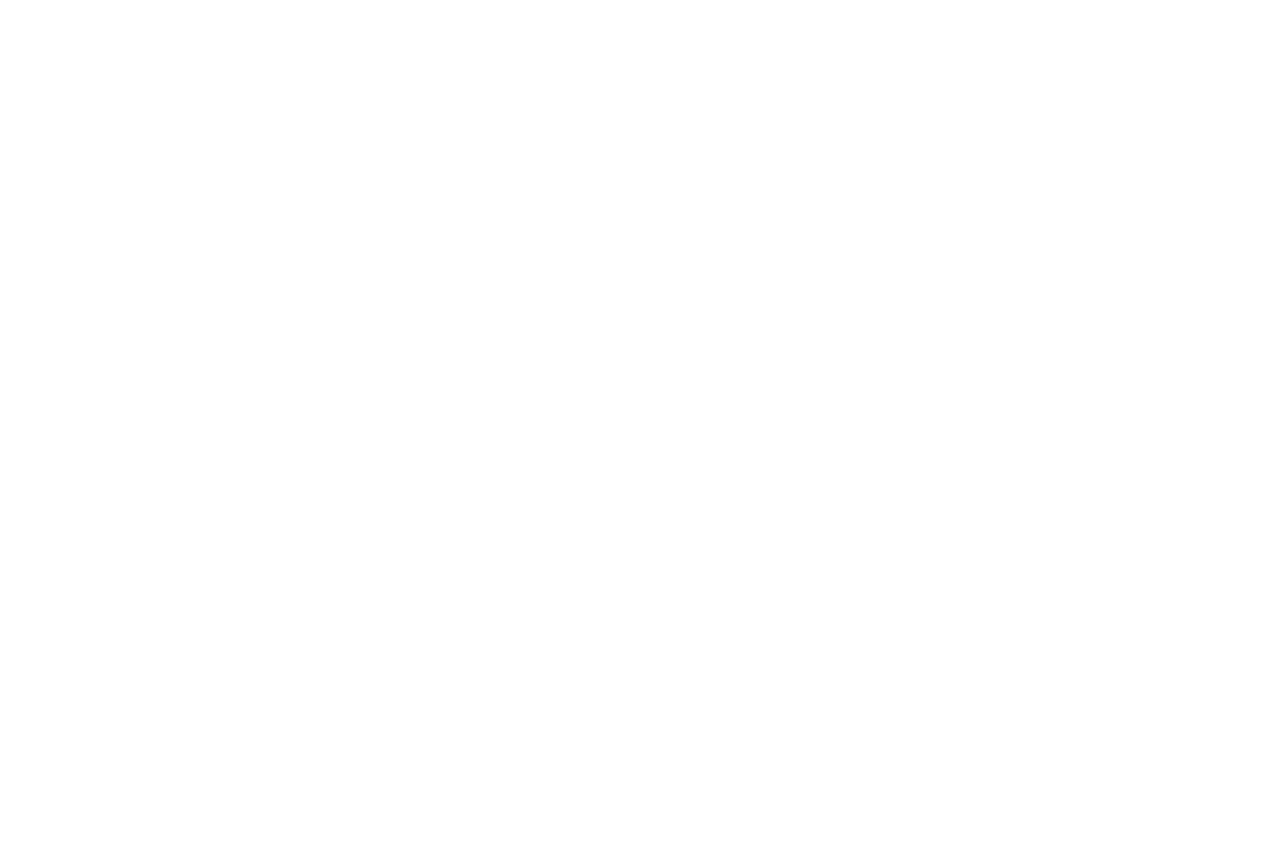
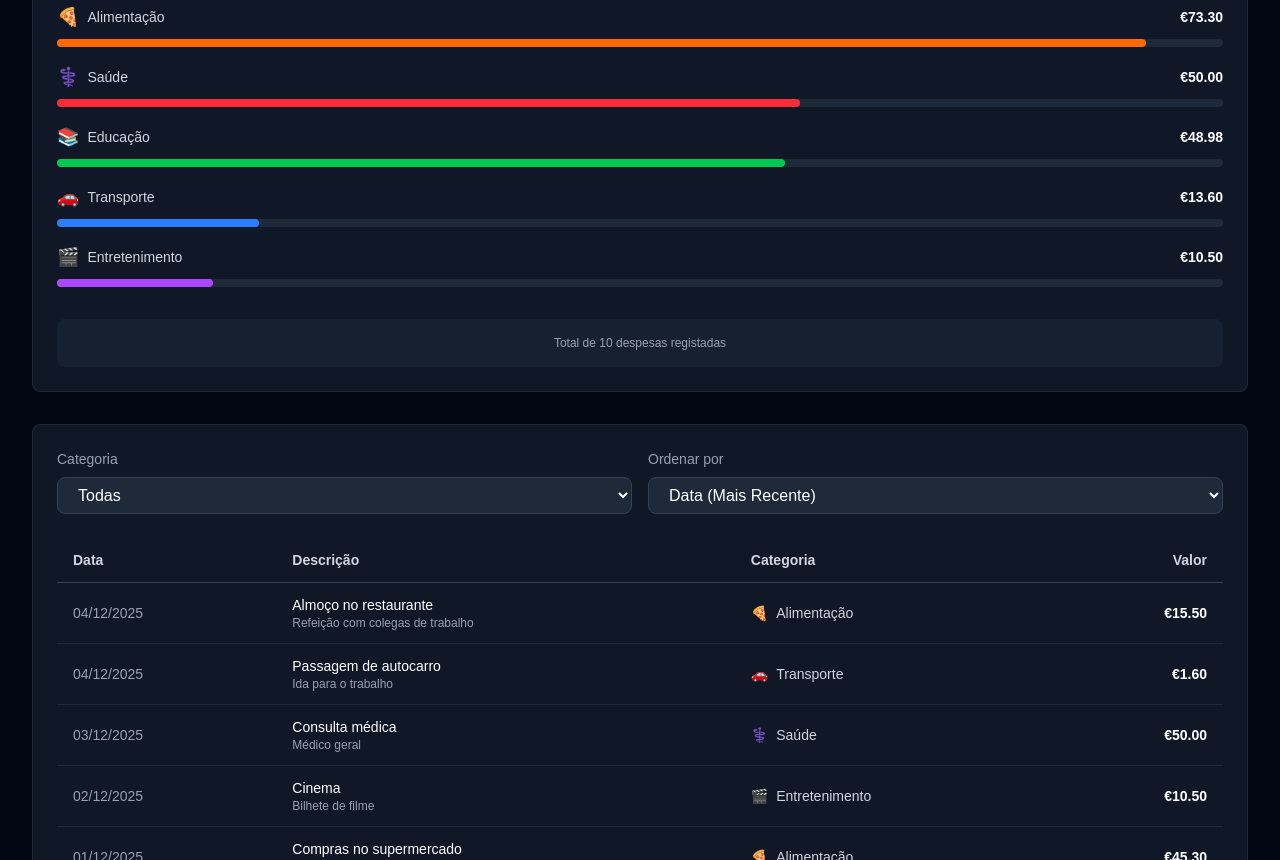
Before and after one commit to whaiiz/WalletBro, a Next.js app: page /expenses in a window 1280 px wide. Before the commit this address had no page. Shown: the part 440-1300 px from the top of the page. Before the commit the page ends 800 px from the top, so only its background shows below. Built offline with nearby package versions, Linux system fonts and the light colour scheme.

Commit message:
Created expenses page

```diff
--- /dev/null
+++ b/app/expenses/page.tsx
@@ -0,0 +1,98 @@
+"use client";
+
+import { useState } from "react";
+import { mockExpenses } from "@/app/lib/mockExpenses";
+import { ExpenseStats } from "@/app/components/expenses/ExpenseStats";
+import { ExpenseTable } from "@/app/components/expenses/ExpenseTable";
+import { ExpenseChart } from "@/app/components/expenses/ExpenseChart";
+
+export default function ExpensesPage() {
+  const [sortBy, setSortBy] = useState<"date" | "amount">("date");
+  const [filterCategory, setFilterCategory] = useState<string>("Todas");
+
+  // Get unique categories
+  const categories = [
+    "Todas",
+    ...Array.from(new Set(mockExpenses.map((e) => e.category))),
+  ];
+
+  // Filter and sort expenses
+  let filteredExpenses = mockExpenses;
+
+  if (filterCategory !== "Todas") {
+    filteredExpenses = filteredExpenses.filter(
+      (e) => e.category === filterCategory
+    );
+  }
+
+  filteredExpenses = filteredExpenses.sort((a, b) => {
+    if (sortBy === "date") {
+      return b.date.getTime() - a.date.getTime();
+    } else {
+      return b.amount - a.amount;
+    }
+  });
+
+  return (
+    <div className="min-h-screen bg-gray-950 text-white p-4 md:p-8">
+      <div className="max-w-7xl mx-auto space-y-8">
+        {/* Header */}
+        <div>
+          <h1 className="text-4xl font-bold mb-2">Despesas</h1>
+          <p className="text-gray-400">Gerencie e visualize todas as suas despesas</p>
+        </div>
+
+        {/* Stats */}
+        <ExpenseStats expenses={filteredExpenses} />
+
+        {/* Chart */}
+        <ExpenseChart expenses={mockExpenses} />
+
+        {/* Filters and Table */}
+        <div className="bg-gray-900 border border-gray-800 rounded-lg p-6">
+          <div className="flex flex-col md:flex-row gap-4 mb-6">
+            <div className="flex-1">
+              <label className="block text-sm text-gray-400 mb-2">
+                Categoria
+              </label>
+              <select
+                value={filterCategory}
+                onChange={(e) => setFilterCategory(e.target.value)}
+                className="w-full px-4 py-2 bg-gray-800 border border-gray-700 rounded-lg text-white focus:border-blue-500 focus:outline-none"
+              >
+                {categories.map((cat) => (
+                  <option key={cat} value={cat}>
+                    {cat}
+                  </option>
+                ))}
+              </select>
+            </div>
+
+            <div className="flex-1">
+              <label className="block text-sm text-gray-400 mb-2">
+                Ordenar por
+              </label>
+              <select
+                value={sortBy}
+                onChange={(e) => setSortBy(e.target.value as "date" | "amount")}
+                className="w-full px-4 py-2 bg-gray-800 border border-gray-700 rounded-lg text-white focus:border-blue-500 focus:outline-none"
+              >
+                <option value="date">Data (Mais Recente)</option>
+                <option value="amount">Valor (Maior)</option>
+              </select>
+            </div>
+          </div>
+
+          <ExpenseTable expenses={filteredExpenses} />
+        </div>
+
+        {/* Empty state */}
+        {filteredExpenses.length === 0 && (
+          <div className="text-center py-12">
+            <p className="text-gray-400">Nenhuma despesa encontrada</p>
+          </div>
+        )}
+      </div>
+    </div>
+  );
+}
```
